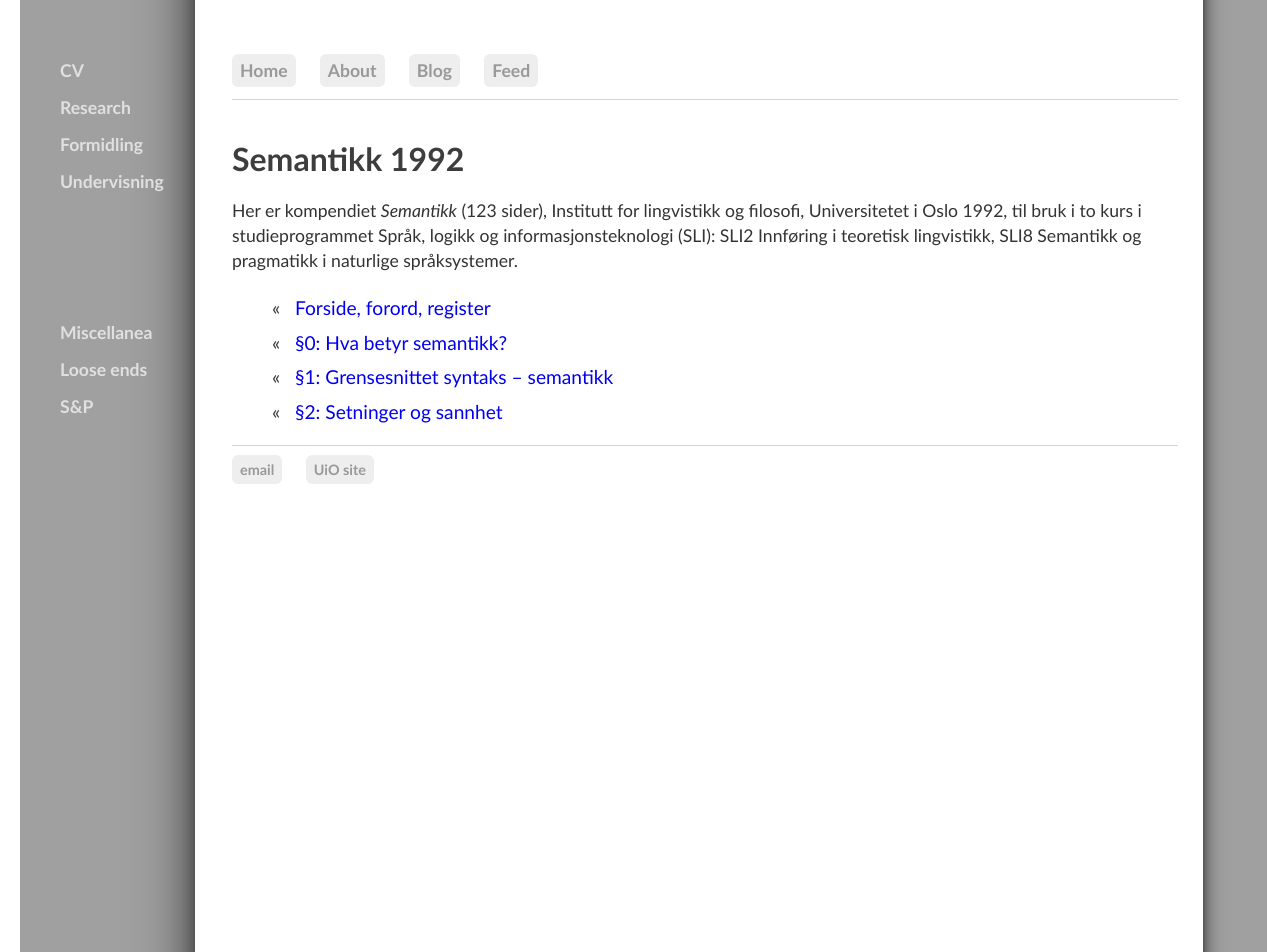
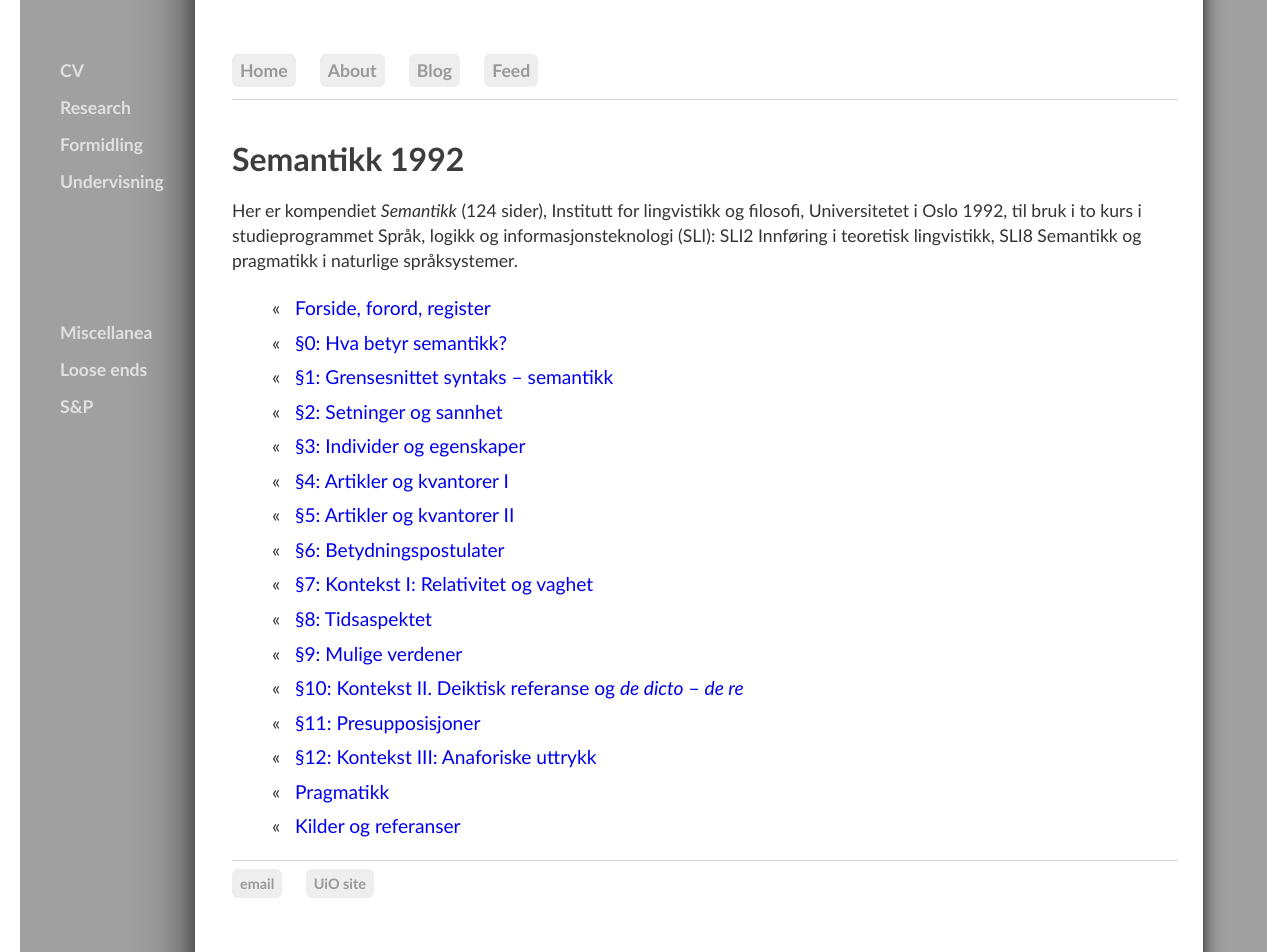
Before and after one commit to kjelljs/kjelljs.github.io, a Jekyll site: the page built from courses/kompendium1.html, in a window 1280 px wide and 952 px high. Built offline with Jekyll 4.4.1, drawn with Linux system fonts in a browser that asks for light colours.

Commit message:
Update kompendium1.html

```diff
--- a/courses/kompendium1.html
+++ b/courses/kompendium1.html
@@ -14,9 +14,21 @@ figure {
 }
 </style>
 <div class="ingress">
-  <p>Her er kompendiet <i>Semantikk</i> (123 sider), Institutt for lingvistikk og filosofi, Universitetet i Oslo 1992, til bruk i to kurs i studieprogrammet Språk, logikk og informasjonsteknologi (SLI): SLI2 Innføring i teoretisk lingvistikk, SLI8 Semantikk og pragmatikk i naturlige språksystemer.</p></div>
+  <p>Her er kompendiet <i>Semantikk</i> (124 sider), Institutt for lingvistikk og filosofi, Universitetet i Oslo 1992, til bruk i to kurs i studieprogrammet Språk, logikk og informasjonsteknologi (SLI): SLI2 Innføring i teoretisk lingvistikk, SLI8 Semantikk og pragmatikk i naturlige språksystemer.</p></div>
 <ul><li id="blogposts">&laquo; &nbsp; <a href="/pdf/semantikk920.pdf">Forside, forord, register</a></li>
 <li id="blogposts">&laquo; &nbsp; <a href="/pdf/semantikk92.pdf">§0: Hva betyr semantikk?</a></li>
 <li id="blogposts">&laquo; &nbsp; <a href="/pdf/semantikk921.pdf">§1: Grensesnittet syntaks – semantikk</a></li>
 <li id="blogposts">&laquo; &nbsp; <a href="/pdf/semantikk922.pdf">§2: Setninger og sannhet</a></li>
+    <li id="blogposts">&laquo; &nbsp; <a href="/pdf/semantikk923.pdf">§3: Individer og egenskaper</a></li>
+<li id="blogposts">&laquo; &nbsp; <a href="/pdf/semantikk924.pdf">§4: Artikler og kvantorer I</a></li>
+<li id="blogposts">&laquo; &nbsp; <a href="/pdf/semantikk925.pdf">§5: Artikler og kvantorer II</a></li>
+<li id="blogposts">&laquo; &nbsp; <a href="/pdf/semantikk926.pdf">§6: Betydningspostulater</a></li>
+    <li id="blogposts">&laquo; &nbsp; <a href="/pdf/semantikk927.pdf">§7: Kontekst I: Relativitet og vaghet</a></li>
+<li id="blogposts">&laquo; &nbsp; <a href="/pdf/semantikk928.pdf">§8: Tidsaspektet</a></li>
+<li id="blogposts">&laquo; &nbsp; <a href="/pdf/semantikk929.pdf">§9: Mulige verdener</a></li>
+<li id="blogposts">&laquo; &nbsp; <a href="/pdf/semantikk930.pdf">§10: Kontekst II. Deiktisk referanse og <i>de dicto</i> – <i>de re</i></a></li>
+    <li id="blogposts">&laquo; &nbsp; <a href="/pdf/semantikk931.pdf">§11: Presupposisjoner</a></li>
+<li id="blogposts">&laquo; &nbsp; <a href="/pdf/semantikk932.pdf">§12: Kontekst III: Anaforiske uttrykk</a></li>
+<li id="blogposts">&laquo; &nbsp; <a href="/pdf/semantikk933.pdf">Pragmatikk</a></li>
+<li id="blogposts">&laquo; &nbsp; <a href="/pdf/semantikk934.pdf">Kilder og referanser</a></li>
 </ul>
```
